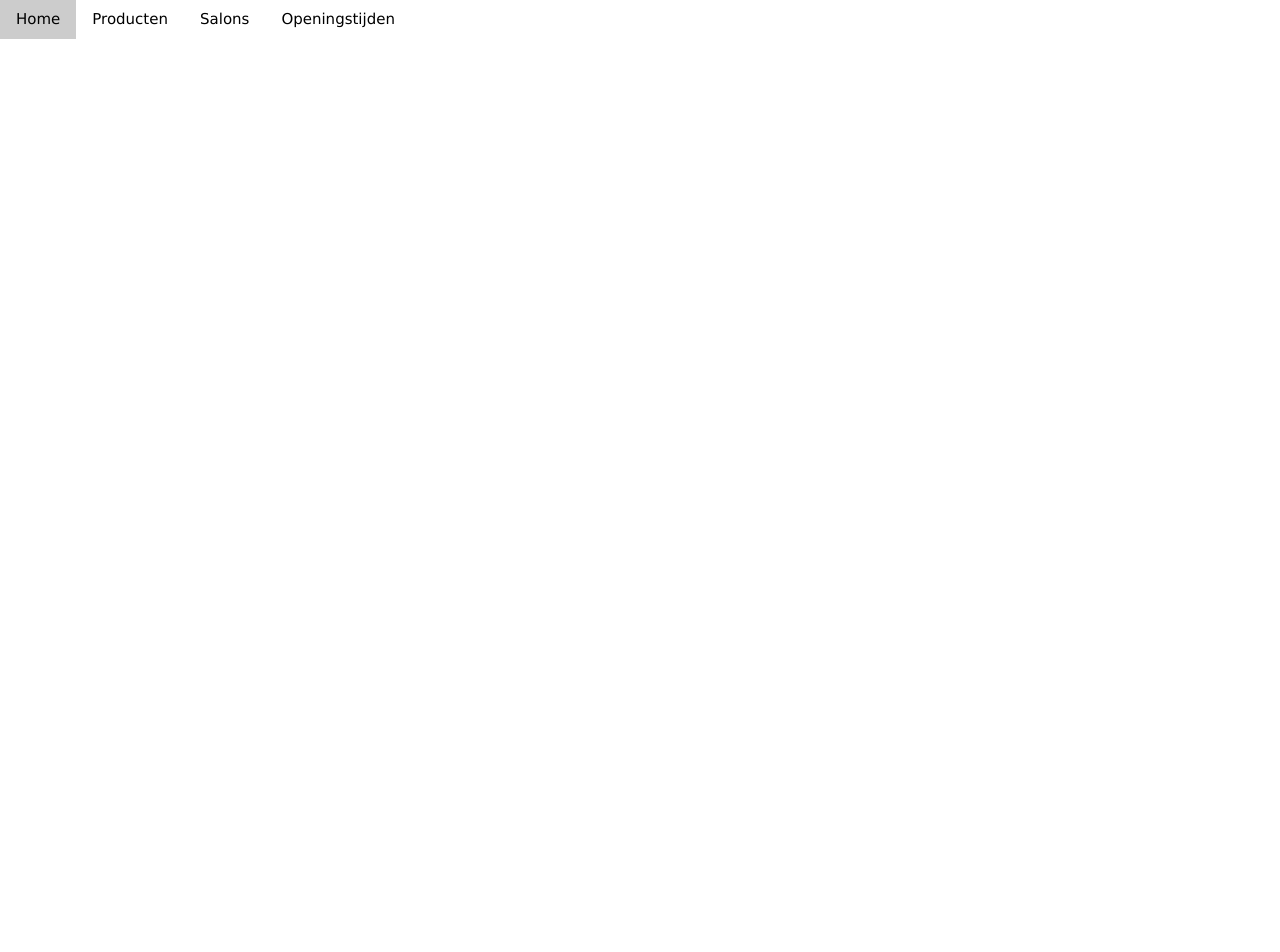
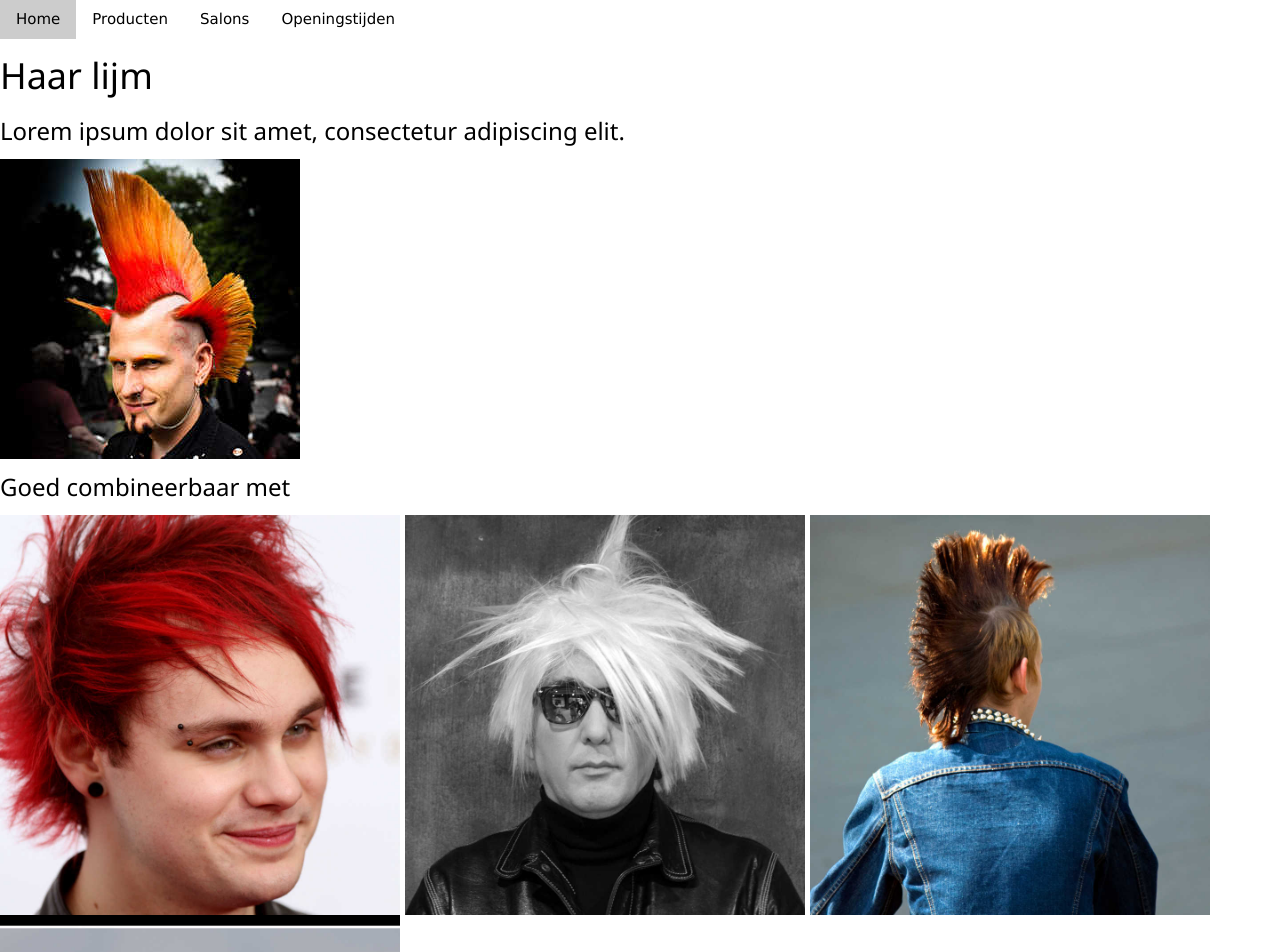
Before and after one commit to Vepnar/Scissor-magic, a plain HTML site: page producten.html in a window 1280 px wide. Shown: the top 952 px of the page. Before the commit the page ends 800 px from the top, so only its background shows below. Drawn offline with nearby package versions, Linux system fonts and the light colour scheme.

Commit message:
Assignment 8: Make some weird product page 🏫

```diff
--- a/producten.html
+++ b/producten.html
@@ -15,5 +15,13 @@
             <a class="w3-bar-item w3-button" href="/salons.html">Salons</a>
             <a class="w3-bar-item w3-button" href="/openingstijden.html">Openingstijden</a>
         </div>
+        <h1>Haar lijm</h1>
+        <h3>Lorem ipsum dolor sit amet, consectetur adipiscing elit.</h3>
+        <img src="/assets/300px/punk10.jpg" style="width:300px;">
+        <h3>Goed combineerbaar met</h3>
+        <img src="/assets/900px/punk5.jpg" style="width:400px;">
+        <img src="/assets/900px/punk2.jpg" style="width:400px;">
+        <img src="/assets/900px/punk6.jpg" style="width:400px;">
+        <img src="/assets/900px/punk4.jpg" style="width:400px;">
     </body>
 </html>
```
